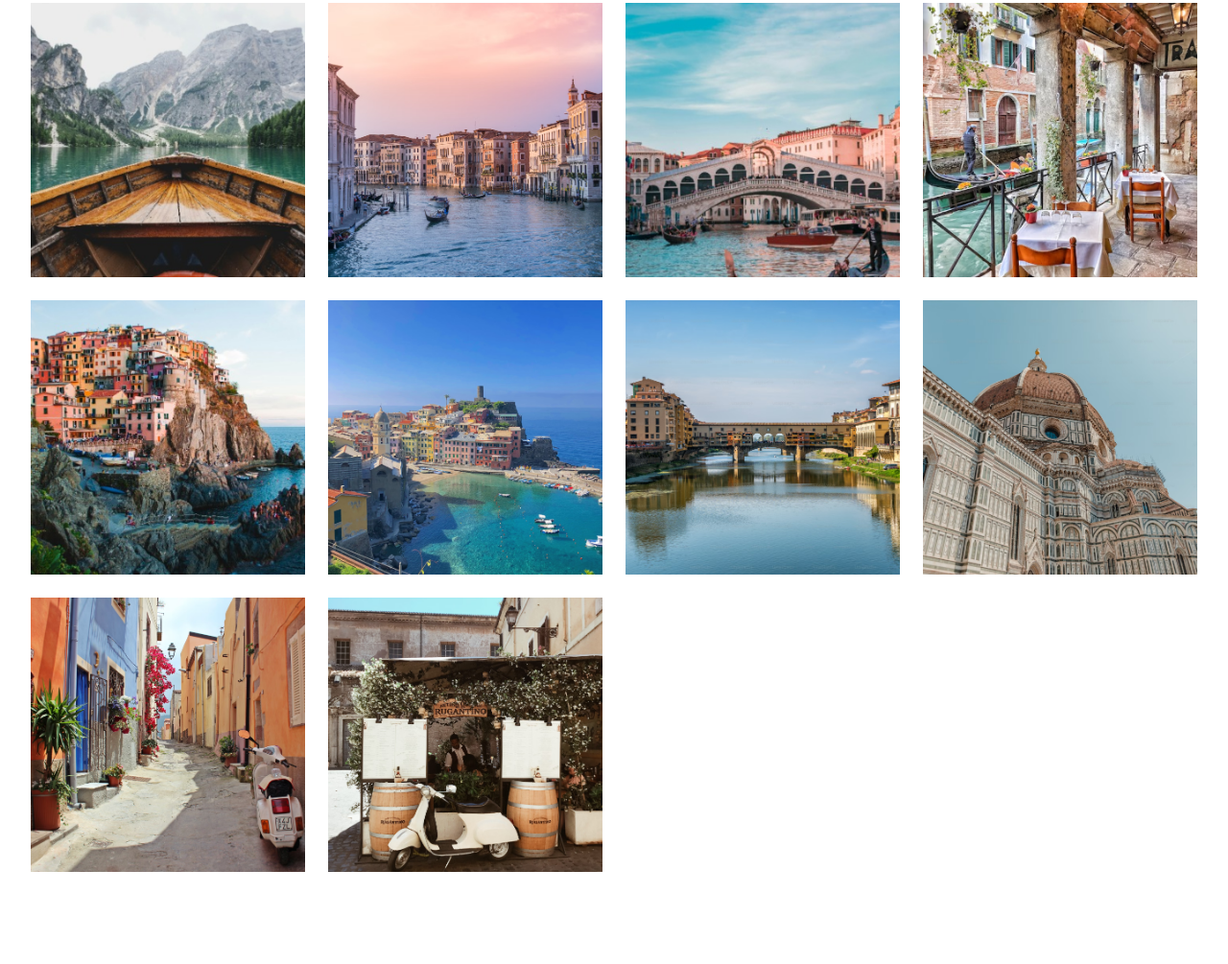
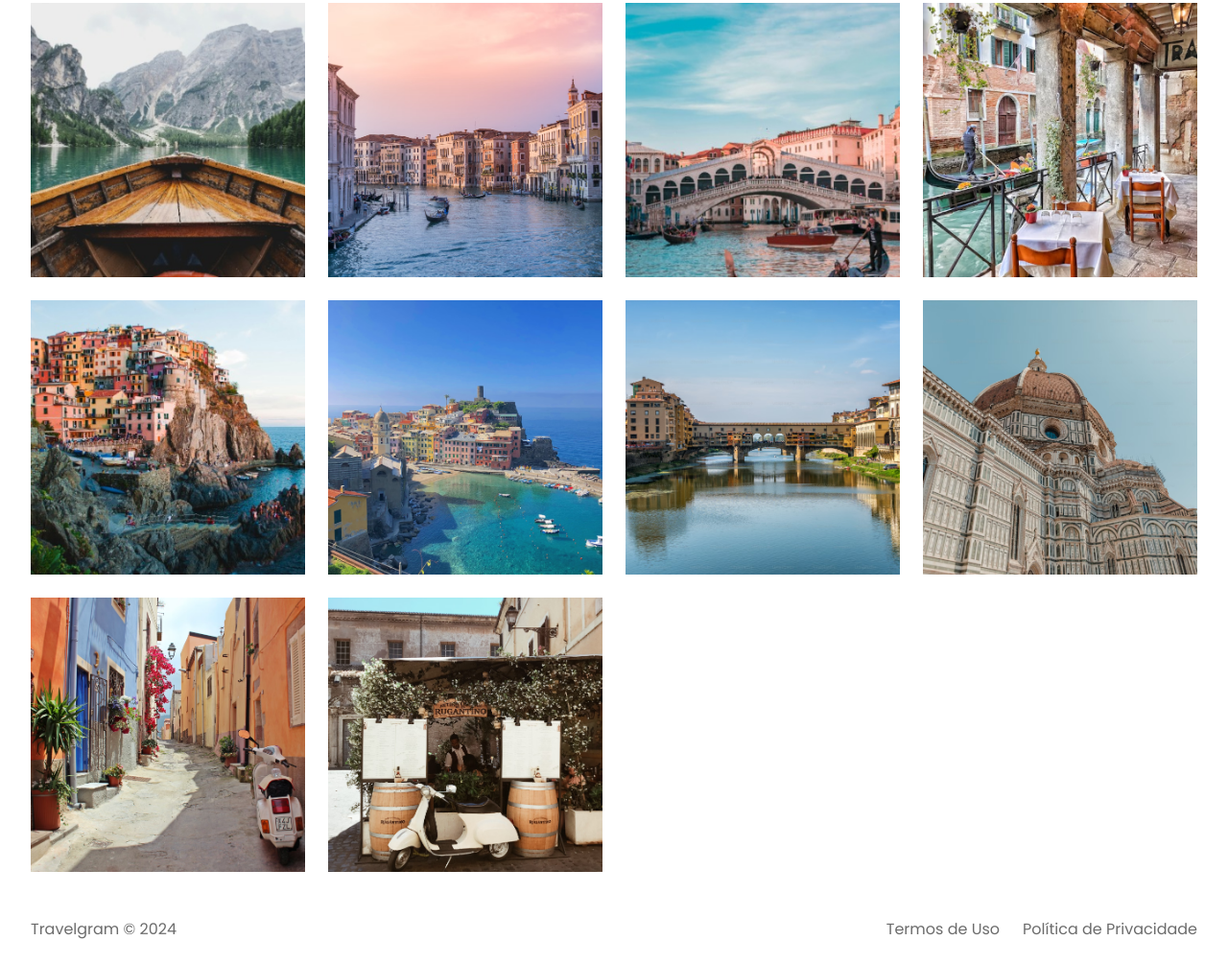
Before and after one commit to thiiiimarques/Perfil_de_Viagens, a plain HTML site: page index.html in a window 1280 px wide. Shown: the part 357-1362 px from the top of the page at 96% size. Before the commit the page ends 1290 px from the top, so only its background shows below. Drawn offline with Linux system fonts and the light colour scheme.

Commit message:
Criando o footer

```diff
--- a/index.html
+++ b/index.html
@@ -80,6 +80,16 @@
     <img src="assets/images/Image 10.png" alt="....">
   </main>
 
-  <footer></footer>
+  <footer class="container">
+    <span>
+      Travelgram &copy; 2024
+    </span>
+    <span>
+      Termos de Uso
+    </span>
+    <span>
+      Política de Privacidade
+    </span>
+  </footer>
 </body>
 </html>
--- /dev/null
+++ b/styles/footer.css
@@ -0,0 +1,9 @@
+footer{
+  display: flex;
+  gap: 24px;
+  padding-block: 24px;
+}
+
+footer span:nth-child(1){
+  margin-right: auto;
+}
--- a/styles/style.css
+++ b/styles/style.css
@@ -2,3 +2,4 @@
 @import url(nav.css);
 @import url(header.css);
 @import url(main.css);
+@import url(footer.css);
```
